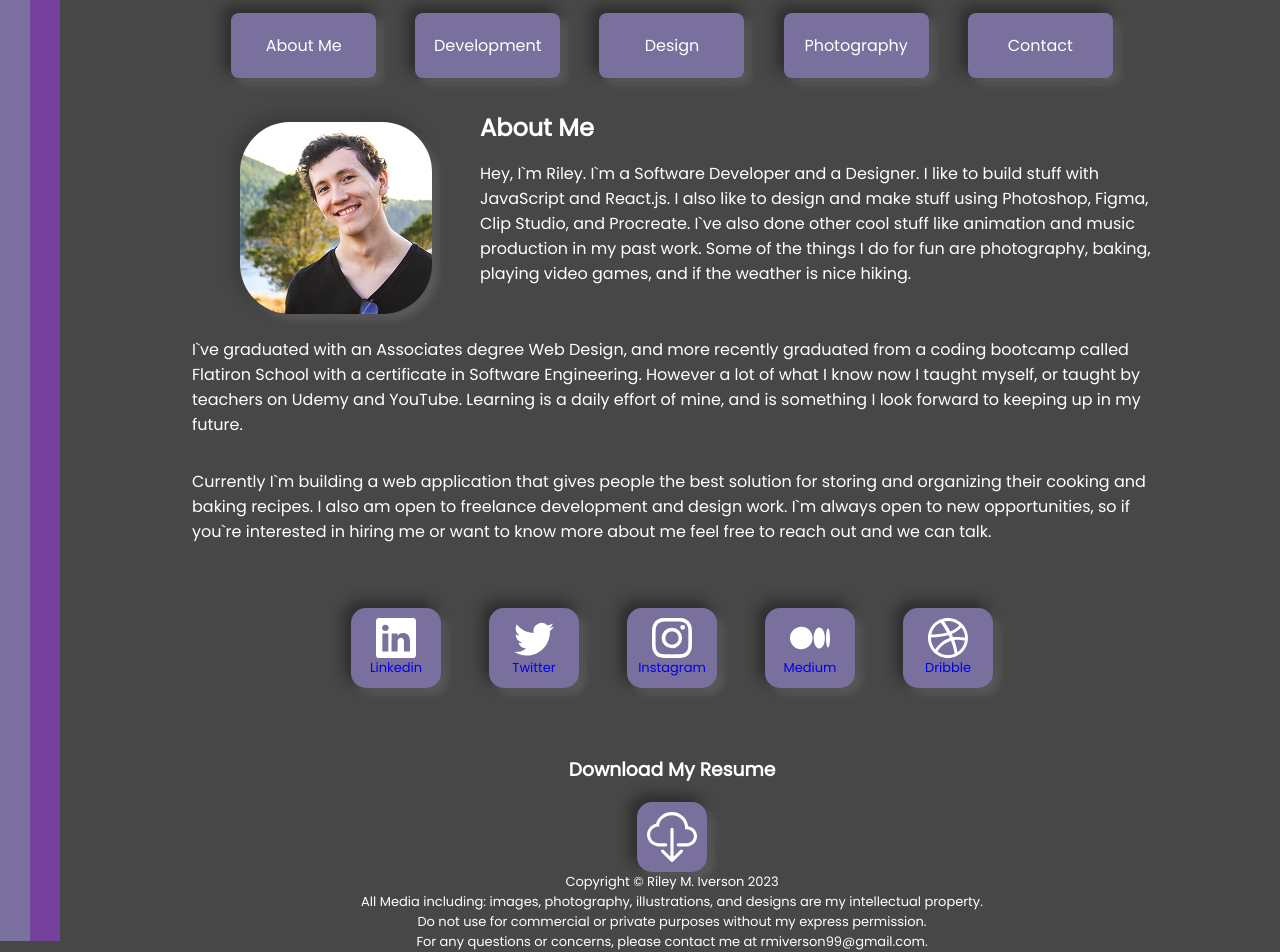
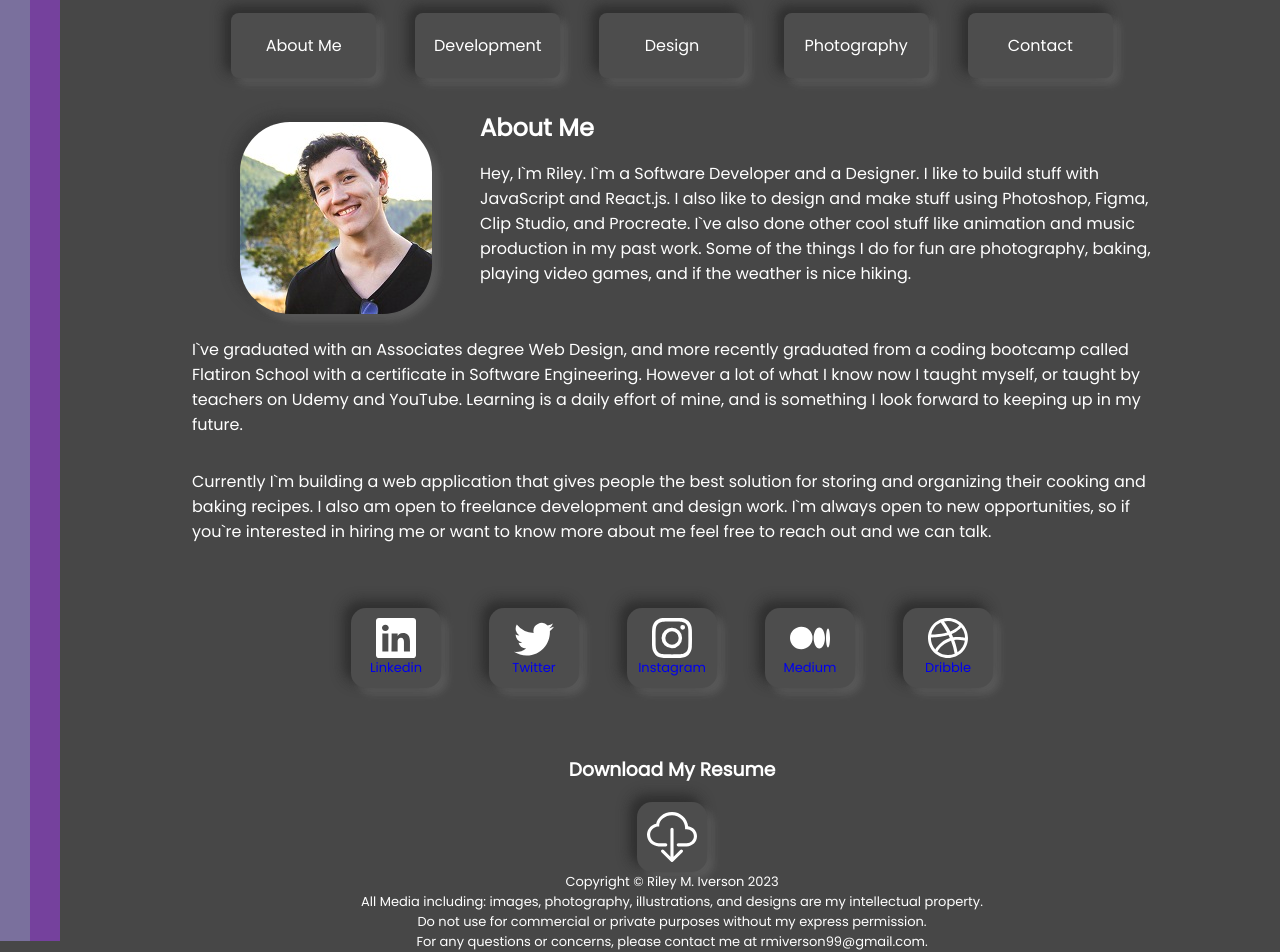
Before and after one commit to Rmiverson/rmiportfolio, a React (Create React App) app: page / in a window 1280 px wide. Shown: the part 819-1771 px from the top of the page. Built offline with nearby package versions, Linux system fonts and the light colour scheme.

Commit message:
changed clickable color to an off bg color

```diff
--- a/src/containers/AboutMe/AboutMe.scss
+++ b/src/containers/AboutMe/AboutMe.scss
@@ -184,7 +184,7 @@ $landing-bg: "../../../public/media/bg2.JPG";
       display: flex;
       flex-direction: column;
       align-items: center;
-      background-color: #7A709D;
+      background-color: #4d4d4d;
       padding: 10px;
       border-radius: 15px;
 
--- a/src/scss/App.scss
+++ b/src/scss/App.scss
@@ -18,7 +18,7 @@
     padding: 10px;
 
     color: white;
-    background-color: #7A709D;
+    background-color: #4d4d4d;
     text-decoration: none;
 
     // Thank you Naoya from codepen for this neumorphism effect https://codepen.io/nxworld/pen/OJVJQme
@@ -65,7 +65,7 @@
     display: flex;
     flex-direction: column;
     align-items: center;
-    background-color: #7A709D;
+    background-color: #4d4d4d;
     padding: 10px;
     text-decoration: none;
     font-size: small;
```
